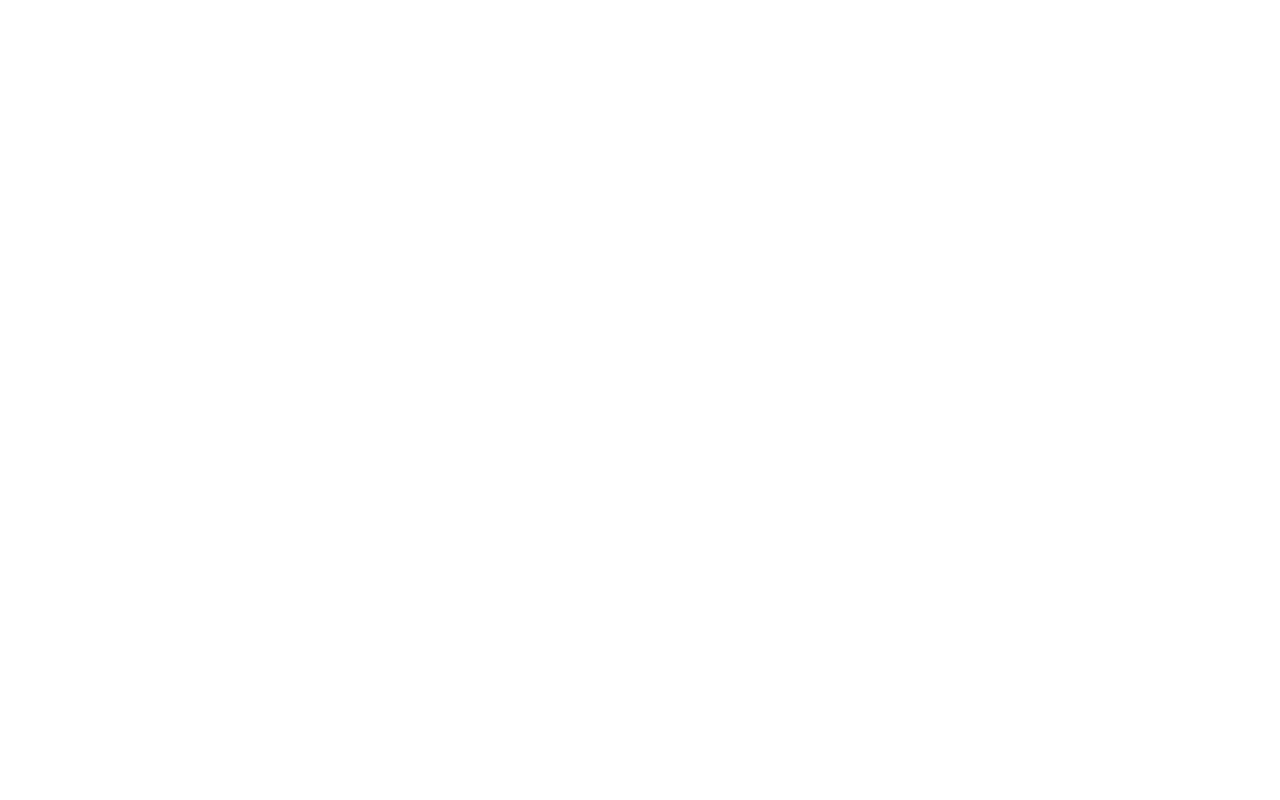
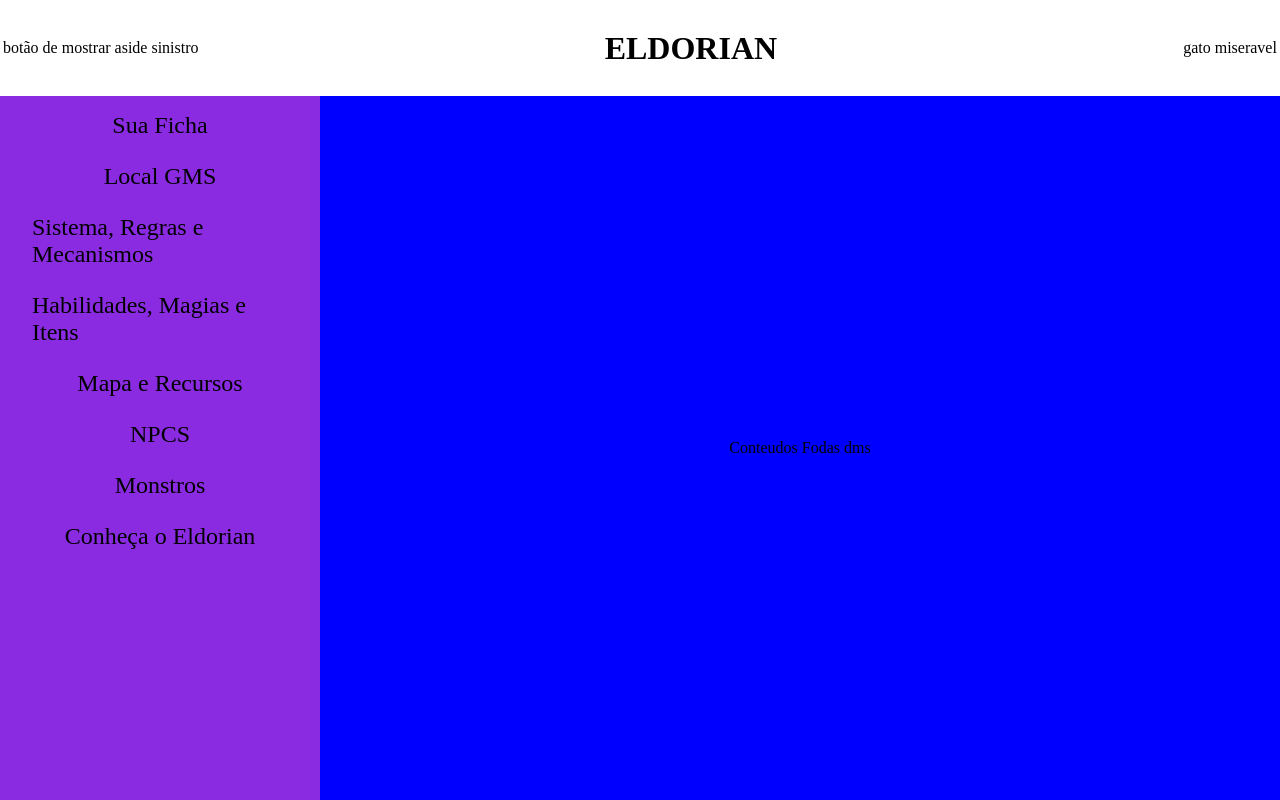
Before and after one commit to Diogo-ODev/RPGEldorian, a plain HTML site: page index.html in a window 1280 px wide. Drawn offline with Linux system fonts and the light colour scheme.

Commit message:
começo da base da tela principal

```diff
--- /dev/null
+++ b/global.css
@@ -0,0 +1,5 @@
+* {
+  margin: 0;
+  padding: 0;
+  box-sizing: border-box;
+}
--- a/index.html
+++ b/index.html
@@ -1,11 +1,34 @@
 <!DOCTYPE html>
 <html lang="en">
-<head>
-    <meta charset="UTF-8">
-    <meta name="viewport" content="width=device-width, initial-scale=1.0">
+  <head>
+    <meta charset="UTF-8" />
+    <meta name="viewport" content="width=device-width, initial-scale=1.0" />
     <title>Document</title>
-</head>
-<body>
-
-</body>
+    <link rel="stylesheet" href="global.css" />
+    <link rel="stylesheet" href="indexStyle.css" />
+    <link rel="stylesheet" href="../responsividade.css" />
+  </head>
+  <body>
+    <header>
+      <span>botão de mostrar aside sinistro</span>
+      <h1>ELDORIAN</h1>
+      <div>gato miseravel</div>
+    </header>
+    <main>
+      <section>Conteudos Fodas dms</section>
+      <aside>
+        <ul>
+          <li>Sua Ficha</li>
+          <li>Local GMS</li>
+          <li>Sistema, Regras e Mecanismos</li>
+          <li>Habilidades, Magias e Itens</li>
+          <li>Mapa e Recursos</li>
+          <li>NPCS</li>
+          <li>Monstros</li>
+          <li>Conheça o Eldorian</li>
+        </ul>
+      </aside>
+    </main>
+    <script src="script.js"></script>
+  </body>
 </html>
--- /dev/null
+++ b/indexStyle.css
@@ -0,0 +1,53 @@
+header {
+  height: 12vh;
+  display: flex;
+  justify-content: space-around;
+  align-items: center;
+  gap: 400px;
+}
+
+main {
+  height: 88vh;
+  background-color: bisque;
+  display: flex;
+  align-items: center;
+  flex-direction: row-reverse;
+  justify-content: center;
+}
+
+section {
+  height: 100%;
+  width: 75%;
+  background-color: blue;
+  display: flex;
+  flex-direction: column;
+  justify-content: center;
+  align-items: center;
+}
+
+aside {
+  height: 100%;
+  width: 25%;
+  background-color: blueviolet;
+  display: flex;
+  justify-content: center;
+}
+
+aside ul {
+  height: 100%;
+  width: 90%;
+  display: flex;
+  flex-direction: column;
+  align-items: center;
+  gap: 24px;
+  padding: 16px;
+}
+
+ul,
+li {
+  list-style: none;
+}
+
+aside ul li {
+  font-size: 24px;
+}
```
Also changed, not shown: responsividade.css (added), script.js (added), 1 other file.
